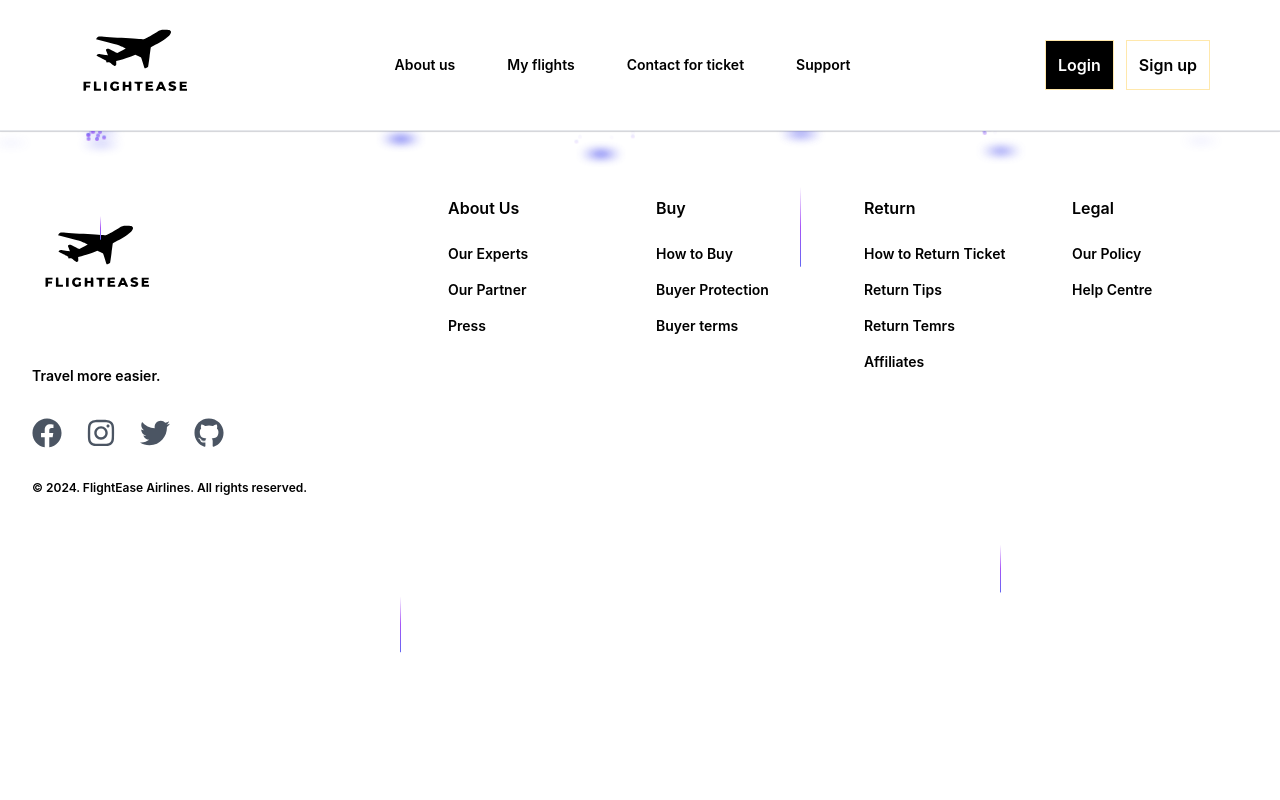
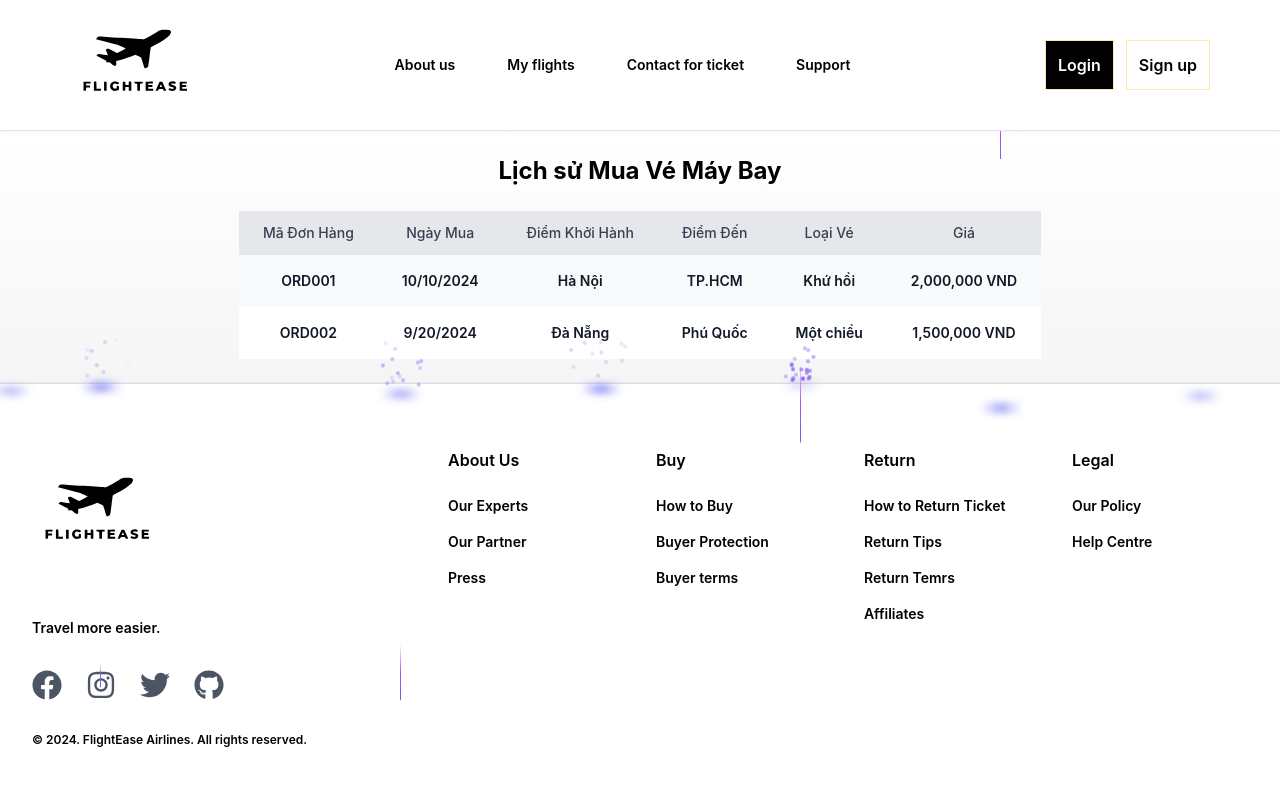
Before and after one commit to louisedoan/PRN231Fall2024-CodeThauDem-FE, a React (Vite) app: page /history in a window 1280 px wide. Shown: the top 800 px of the page. Built offline with nearby package versions, Linux system fonts and the light colour scheme.

Commit message:
create history page

```diff
--- a/src/App.jsx
+++ b/src/App.jsx
@@ -23,7 +23,7 @@ import FlightSeat from "./pages/FlightSeat";
 import ManageUsers from "./pages/ManageUsers";
 import Checkout from "./pages/Checkout";
 import ManageFlight from "./pages/ManageFlight";
-
+import History from "./pages/History";
 function App() {
   const navigate = useNavigate();
   const location = useLocation();
@@ -55,7 +55,8 @@ function App() {
           <Route path="/profile/:userId" element={<Profile />} />
           <Route path="/manage-users" element={<ManageUsers />} />
           <Route path="/checkout" element={<Checkout />} />
-          <Route path="/manage-flight" element={<ManageFlight/>}/>
+          <Route path="/manage-flight" element={<ManageFlight />} />
+          <Route path="/history" element={<History />} />
         </Routes>
       </BackgroundBeamsWithCollision>
 
--- a/src/components/layout/navbar/UserMenu.jsx
+++ b/src/components/layout/navbar/UserMenu.jsx
@@ -123,7 +123,7 @@ const UserMenu = ({ currentUser }) => {
                     icon={<CgProfile size={20} />}
                   />
                   <MenuItem
-                    onClick={() => {}}
+                    onClick={() => navigate(`/history`)}
                     closeMenu={closeMenu}
                     label="My history"
                     icon={<FaHistory size={20} />}
--- a/src/pages/FlightChoose.jsx
+++ b/src/pages/FlightChoose.jsx
@@ -1,5 +1,5 @@
 import Container from "../components/ui/Container";
-import React, { useEffect, useState } from 'react';
+import React, { useEffect, useState } from "react";
 import { useSelector, useDispatch } from "react-redux";
 import { useNavigate } from "react-router-dom";
 import { searchOneWayFlight } from "../lib/api/Flight";
@@ -7,7 +7,7 @@ import { setFlight } from "../lib/redux/reducers/bookingSlice";
 
 const FlightChoose = () => {
   const navigate = useNavigate();
-  const dispatch = useDispatch()
+  const dispatch = useDispatch();
   const selectedFlightDetails = useSelector(
     (state) => state.flights.selectedFlightDetails
   );
@@ -17,7 +17,10 @@ const FlightChoose = () => {
   const [error, setError] = useState(null);
 
   useEffect(() => {
-    if (!selectedFlightDetails.departureLocation || !selectedFlightDetails.arrivalLocation) {
+    if (
+      !selectedFlightDetails.departureLocation ||
+      !selectedFlightDetails.arrivalLocation
+    ) {
       // Nếu không có thông tin chuyến bay, quay lại trang đặt chuyến bay
       navigate("/");
       return;
@@ -29,11 +32,16 @@ const FlightChoose = () => {
         const departureLocation = selectedFlightDetails.departureLocation;
         const arrivalLocation = selectedFlightDetails.arrivalLocation;
         const departureDate = selectedFlightDetails.departureDate
-          ? new Date(selectedFlightDetails.departureDate).toISOString().split("T")[0]
+          ? new Date(selectedFlightDetails.departureDate)
+              .toISOString()
+              .split("T")[0]
           : null;
-        const returnDate = selectedFlightDetails.isRoundTrip && selectedFlightDetails.returnDate
-          ? new Date(selectedFlightDetails.returnDate).toISOString().split("T")[0]
-          : null;
+        const returnDate =
+          selectedFlightDetails.isRoundTrip && selectedFlightDetails.returnDate
+            ? new Date(selectedFlightDetails.returnDate)
+                .toISOString()
+                .split("T")[0]
+            : null;
 
         // Log parameters to debug
         console.log("Fetching flights with params:", {
@@ -42,7 +50,11 @@ const FlightChoose = () => {
           departureDate,
         });
 
-        const data = await searchOneWayFlight(departureLocation, arrivalLocation, departureDate);
+        const data = await searchOneWayFlight(
+          departureLocation,
+          arrivalLocation,
+          departureDate
+        );
         setFlights(data);
       } catch (error) {
         console.error("Error fetching flights:", error);
@@ -56,7 +68,6 @@ const FlightChoose = () => {
   }, [selectedFlightDetails, navigate]);
 
   const handleSelectFlight = (flight, classType) => {
-
     const flightBookingDetails = {
       flightId: flight.flightId,
       flightNumber: flight.flightNumber,
@@ -65,11 +76,14 @@ const FlightChoose = () => {
       arrivalLocation: flight.arrivalLocationName,
       arrivalTime: flight.arrivalTime,
       classType: classType,
-      price: classType === "Business" ? flight.businessPrice : flight.economyPrice
+      price:
+        classType === "Business" ? flight.businessPrice : flight.economyPrice,
     };
 
     dispatch(setFlight(flightBookingDetails));
-    navigate('/flight-seat', { state: { flightId: flight.flightId, classType } });
+    navigate("/flight-seat", {
+      state: { flightId: flight.flightId, classType },
+    });
   };
 
   if (loading) {
@@ -82,7 +96,9 @@ const FlightChoose = () => {
 
   return (
     <div className="container h-full overflow-y-auto px-24">
-      <h2 className="text-3xl font-extrabold text-gray-800 mb-6">Chọn chuyến bay</h2>
+      <h2 className="text-3xl font-extrabold text-gray-800 mb-6">
+        Chọn chuyến bay
+      </h2>
 
       {/* Hàng tiêu đề */}
       <div className="grid grid-cols-3 gap-2 bg-white shadow-lg rounded-lg p-4 mb-6">
@@ -105,7 +121,9 @@ const FlightChoose = () => {
             {/* Cột thông tin thời gian */}
             <div className="col-span-1 pr-4">
               <div className="mb-4">
-                <h3 className="text-lg font-bold text-blue-600">Flight Number: {flight.flightNumber}</h3>
+                <h3 className="text-lg font-bold text-blue-600">
+                  Flight Number: {flight.flightNumber}
+                </h3>
                 <p className="text-sm text-gray-700">
                   Plane Code: {flight.planeCode}
                 </p>
@@ -113,9 +131,18 @@ const FlightChoose = () => {
                   {flight.departureLocationName} - {flight.arrivalLocationName}
                 </p>
                 <p className="text-sm text-gray-550">
-                  Departure: {new Date(flight.departureTime).toLocaleTimeString([], { hour: '2-digit', minute: '2-digit', hour12: false })}
-                  {' '}
-                  - Arrival: {new Date(flight.arrivalTime).toLocaleTimeString([], { hour: '2-digit', minute: '2-digit', hour12: false })}
+                  Departure:{" "}
+                  {new Date(flight.departureTime).toLocaleTimeString([], {
+                    hour: "2-digit",
+                    minute: "2-digit",
+                    hour12: false,
+                  })}{" "}
+                  - Arrival:{" "}
+                  {new Date(flight.arrivalTime).toLocaleTimeString([], {
+                    hour: "2-digit",
+                    minute: "2-digit",
+                    hour12: false,
+                  })}
                 </p>
               </div>
             </div>
@@ -123,8 +150,12 @@ const FlightChoose = () => {
             <div className="col-span-2 grid grid-cols-2 gap-4 text-center">
               <div className="border p-4 rounded-lg">
                 <p className="font-semibold text-gray-600">Business</p>
-                <p className="text-xl font-bold text-gray-800">{flight.businessPrice}</p>
-                <p className="text-sm text-gray-600">Available: {flight.availableBusinessSeats}</p>
+                <p className="text-xl font-bold text-gray-800">
+                  {flight.businessPrice}
+                </p>
+                <p className="text-sm text-gray-600">
+                  Available: {flight.availableBusinessSeats}
+                </p>
                 <button
                   className="mt-2 w-full bg-red-500 text-white px-4 py-2 rounded-lg hover:bg-red-600"
                   onClick={() => handleSelectFlight(flight, "Business")}
@@ -136,8 +167,12 @@ const FlightChoose = () => {
 
               <div className="border p-4 rounded-lg">
                 <p className="font-semibold text-gray-600">Economy</p>
-                <p className="text-xl font-bold text-red-500">{flight.economyPrice}</p>
-                <p className="text-sm text-gray-600">Available: {flight.availableEconomySeats}</p>
+                <p className="text-xl font-bold text-red-500">
+                  {flight.economyPrice}
+                </p>
+                <p className="text-sm text-gray-600">
+                  Available: {flight.availableEconomySeats}
+                </p>
                 <button
                   className="mt-2 w-full bg-red-500 text-white px-4 py-2 rounded-lg hover:bg-red-600"
                   onClick={() => handleSelectFlight(flight, "Economy")}
--- /dev/null
+++ b/src/pages/History.jsx
@@ -0,0 +1,86 @@
+import React from "react";
+
+export default function History() {
+  // Dữ liệu mẫu
+  const historyData = [
+    {
+      orderId: "ORD001",
+      purchaseDate: "2024-10-10",
+      departure: "Hà Nội",
+      arrival: "TP.HCM",
+      ticketType: "Khứ hồi",
+      price: "2,000,000 VND",
+    },
+    {
+      orderId: "ORD002",
+      purchaseDate: "2024-09-20",
+      departure: "Đà Nẵng",
+      arrival: "Phú Quốc",
+      ticketType: "Một chiều",
+      price: "1,500,000 VND",
+    },
+  ];
+
+  return (
+    <div className="max-w-7xl mx-auto px-4 py-6">
+      <h1 className="text-2xl font-bold text-center mb-6">
+        Lịch sử Mua Vé Máy Bay
+      </h1>
+      <div className="overflow-x-auto">
+        <table className="min-w-full bg-white shadow-md rounded-lg overflow-hidden">
+          <thead className="bg-gray-200">
+            <tr>
+              <th className="px-6 py-3 text-sm font-medium text-gray-700 text-center">
+                Mã Đơn Hàng
+              </th>
+              <th className="px-6 py-3 text-sm font-medium text-gray-700 text-center">
+                Ngày Mua
+              </th>
+              <th className="px-6 py-3 text-sm font-medium text-gray-700 text-center">
+                Điểm Khởi Hành
+              </th>
+              <th className="px-6 py-3 text-sm font-medium text-gray-700 text-center">
+                Điểm Đến
+              </th>
+              <th className="px-6 py-3 text-sm font-medium text-gray-700 text-center">
+                Loại Vé
+              </th>
+              <th className="px-6 py-3 text-sm font-medium text-gray-700 text-center">
+                Giá
+              </th>
+            </tr>
+          </thead>
+          <tbody>
+            {historyData.map((item, index) => (
+              <tr
+                key={item.orderId}
+                className={`${
+                  index % 2 === 0 ? "bg-gray-50" : "bg-white"
+                } hover:bg-gray-100`}
+              >
+                <td className="px-6 py-4 text-sm text-gray-900 text-center">
+                  {item.orderId}
+                </td>
+                <td className="px-6 py-4 text-sm text-gray-900 text-center">
+                  {new Date(item.purchaseDate).toLocaleDateString()}
+                </td>
+                <td className="px-6 py-4 text-sm text-gray-900 text-center">
+                  {item.departure}
+                </td>
+                <td className="px-6 py-4 text-sm text-gray-900 text-center">
+                  {item.arrival}
+                </td>
+                <td className="px-6 py-4 text-sm text-gray-900 text-center">
+                  {item.ticketType}
+                </td>
+                <td className="px-6 py-4 text-sm text-gray-900 text-center">
+                  {item.price}
+                </td>
+              </tr>
+            ))}
+          </tbody>
+        </table>
+      </div>
+    </div>
+  );
+}
```
